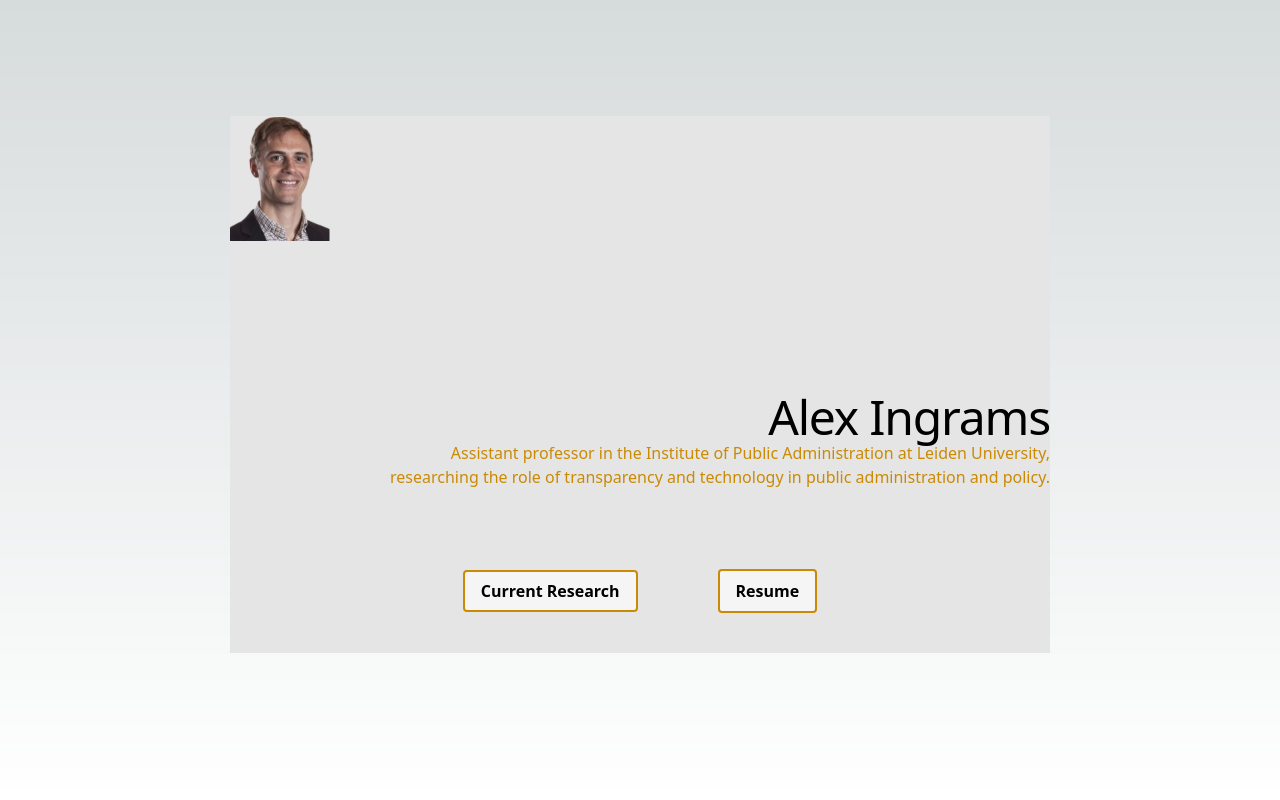
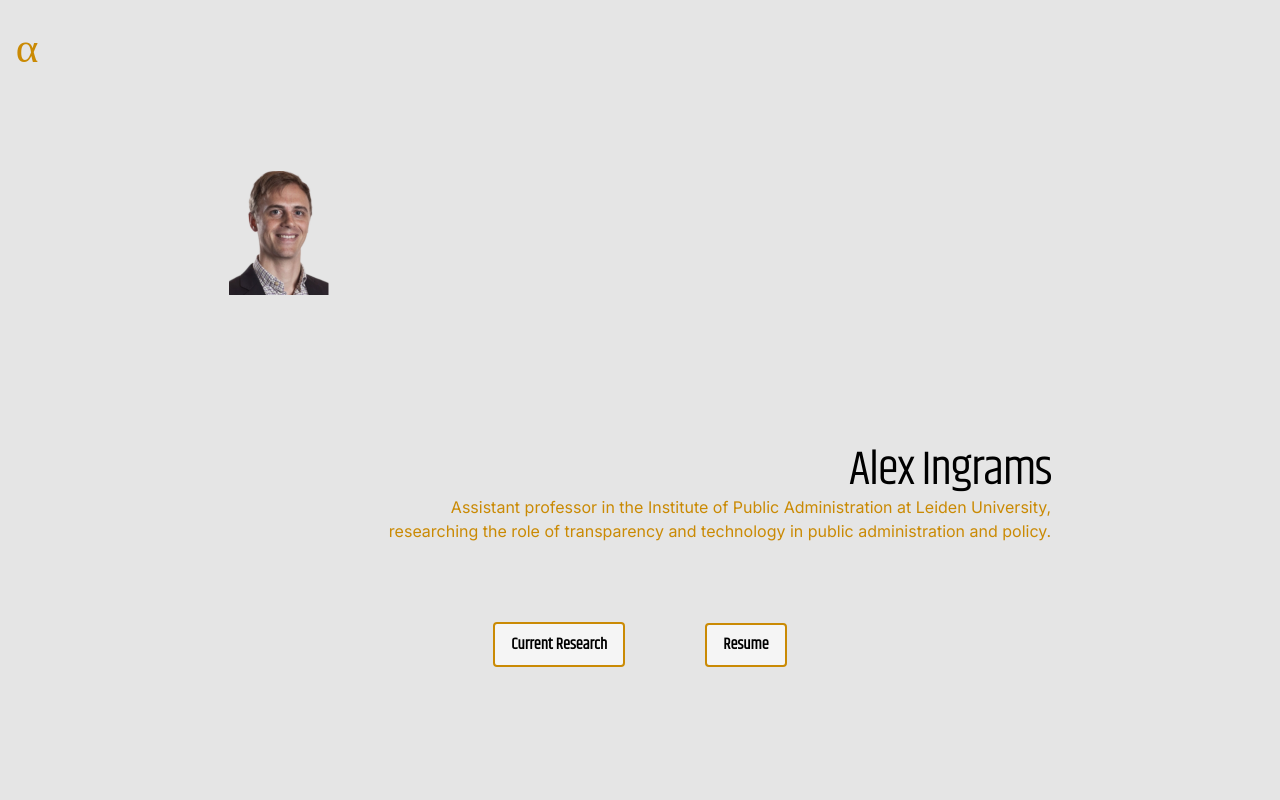
Before and after one commit to VivienIngrams/AlexIngrams, a Next.js app: page / in a window 1280 px wide. Shown: the top 800 px of the page. Built offline with nearby package versions, Linux system fonts and the light colour scheme.

Commit message:
Added stying

```diff
--- a/app/components/Card.js
+++ b/app/components/Card.js
@@ -3,7 +3,7 @@ import Link from 'next/link'
 const Card = ({ title, description, href, linkText }) => (
   <div className="md p-4 md:w-1/2" style={{ maxWidth: '544px' }}>
     <div
-      className={`overflow-hidden rounded-md border-2 border-yellow-600 border-opacity-60 bg-white/60 dark:border-gray-700`}
+      className={`overflow-hidden rounded-md border-2 border-yellow-600 border-opacity-60 bg-white/60 `}
     >
       <div className="p-6">
         <h2 className="mb-3 text-2xl font-bold leading-8 tracking-tight text-neutral-600">
@@ -15,13 +15,13 @@ const Card = ({ title, description, href, linkText }) => (
             title
           )}
         </h2>
-        <p className="prose mb-3  max-w-none font-khand text-gray-500 dark:text-gray-400">
+        <p className="prose mb-3  max-w-none font-khand text-gray-500">
           {description}
         </p>
         {href && (
           <Link
             href={href}
-            className="text-base font-medium leading-6 text-yellow-600 hover:text-primary-600 dark:hover:text-primary-400"
+            className="text-base font-medium leading-6 text-yellow-600 hover:text-primary-600"
             aria-label={`Link to ${title}`}
           >
             {linkText} &rarr;
--- a/app/globals.css
+++ b/app/globals.css
@@ -18,12 +18,8 @@
 
 body {
   color: rgb(var(--foreground-rgb));
-  background: linear-gradient(
-      to bottom,
-      transparent,
-      rgb(var(--background-end-rgb))
-    )
-    rgb(var(--background-start-rgb));
+  background: #e5e5e5;
+
 }
 
 /*
--- a/app/layout.tsx
+++ b/app/layout.tsx
@@ -1,10 +1,13 @@
 import "./globals.css";
 import type { Metadata } from "next";
-import { Inter } from "next/font/google";
+import { Inter, Khand, Playfair_Display } from "next/font/google";
 import Link from "next/link";
-// import Logo from './alpha-logo.svg'
+import Logo from "./alpha-logo.svg";
+import Image from "next/image";
 
-const inter = Inter({ subsets: ["latin"] });
+const inter = Inter({ variable: '--font-inter',subsets: ["latin"] });
+const khand = Khand({ weight: ["400"], variable: '--font-khand', subsets: ["latin"] });
+
 
 export const metadata: Metadata = {
   title: "Alex Ingrams",
@@ -19,13 +22,15 @@ export default function RootLayout({
 }) {
   return (
     <html lang="en">
-      <body className={inter.className}>
+      <body className={`${khand.variable} ${inter.variable}`}>
         <div className="flex h-screen flex-col justify-between pt-5 text-yellow-600 sm:pb-10">
           <header className="flex w-full items-center justify-between">
             <div>
               <Link href="/" aria-label="Alex-Homepage">
                 <div className="flex items-center justify-between">
-                  <div className="mr-3">{/* <Logo /> */}</div>
+                  <div className="mr-3">
+                    <Image priority src={Logo} alt="Alex's HomePage" />
+                  </div>
                 </div>
               </Link>
             </div>
@@ -47,7 +52,7 @@ export default function RootLayout({
                   a.r.ingrams@fgga.leidenuniv.nl
                 </Link>
               </div>
-              <div className="mb-8 text-center text-sm font-medium text-gray-600 ">
+              <div className="mb-8 text-center text-sm font-medium font-inter text-gray-600 ">
                 <Link href="https://www.universiteitleiden.nl/en/staffmembers/alex-ingrams#tab-1">
                   Leiden University Institute of Public Administration
                   <p>The Netherlands</p>
--- a/app/page.tsx
+++ b/app/page.tsx
@@ -1,5 +1,8 @@
 import Link from "next/link";
 import Image from "next/image";
+import { Playfair_Display } from "next/font/google";
+
+
 
 export default function Home() {
   return (
@@ -13,11 +16,11 @@ export default function Home() {
             alt="Alex Ingrams"
           />
           <div className=" flex flex-col items-end xl:col-span-2 ">
-            <h3 className=" pt-10 font-playfair text-5xl leading-8 tracking-tight text-black md:pt-40">
+            <h3 className=" pt-10 font-khand text-5xl leading-8 tracking-tight text-black md:pt-40">
               Alex Ingrams
             </h3>
           </div>
-          <div className="prose max-w-none pt-2 text-right font-khand md:ml-20 md:pl-20 md:pb-10">
+          <div className="prose max-w-none font-inter pt-2 text-right md:ml-20 md:pl-20 md:pb-10">
             <div>
               <p>
                 Assistant professor in the Institute of Public Administration at
--- a/tailwind.config.ts
+++ b/tailwind.config.ts
@@ -14,9 +14,9 @@ const config: Config = {
           'conic-gradient(from 180deg at 50% 50%, var(--tw-gradient-stops))',
       },
       fontFamily: {
-        playfair: ['Playfair Display Variable', 'sans'],
-        khand: ['Khand', 'sans'],
-      },
+        inter: ['var(--font-inter)'],
+        khand: ['var(--font-khand)'],
+      }
     },
   },
   plugins: [],
```
